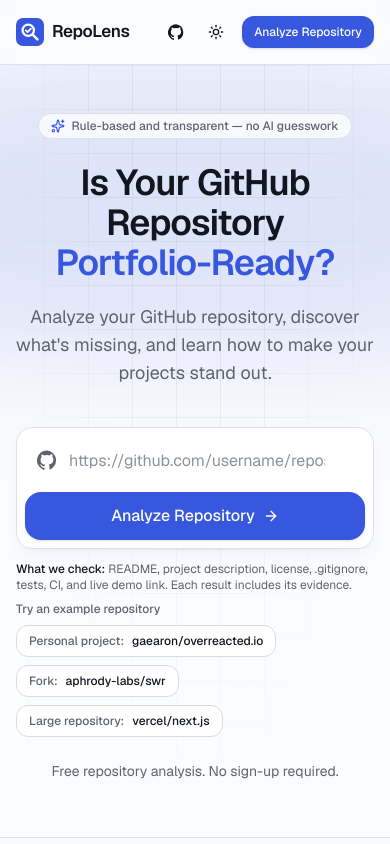
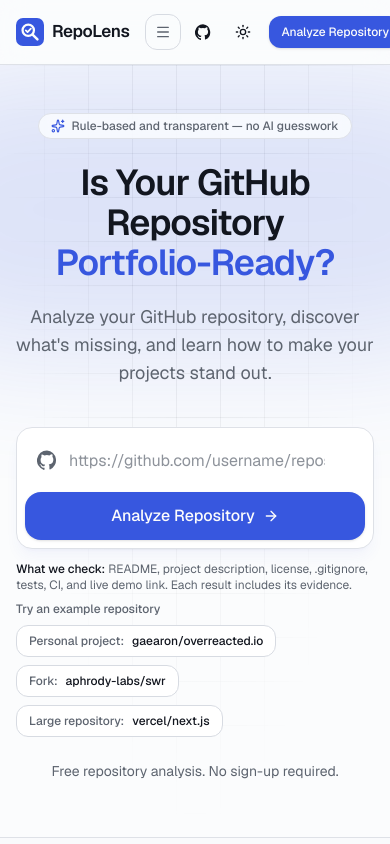
Before and after one commit to mondaylin999-oss/RepoLens, a Next.js app: page / in a window 390 px wide. Shown: the top 844 px of the page. Built offline with nearby package versions, Linux system fonts and the light colour scheme; no server answers.

Commit message:
Add compact mobile navigation

```diff
--- a/components/layout/site-header.tsx
+++ b/components/layout/site-header.tsx
@@ -1,4 +1,5 @@
 import Link from "next/link";
+import { Menu } from "lucide-react";
 import { Logo } from "./logo";
 import { ThemeToggle } from "./theme-toggle";
 import { GitHubIcon } from "./github-icon";
@@ -11,6 +12,21 @@ export function SiteHeader() {
       <div className="mx-auto flex h-16 max-w-6xl items-center justify-between gap-4 px-4 sm:px-6">
         <Logo />
         <nav aria-label="Main" className="flex items-center gap-1 sm:gap-2">
+          <details className="relative sm:hidden">
+            <summary aria-label="Toggle navigation menu" className="grid size-9 cursor-pointer list-none place-items-center rounded-lg border border-input text-muted-foreground hover:bg-muted focus-visible:outline-none focus-visible:ring-2 focus-visible:ring-ring">
+              <Menu aria-hidden="true" className="size-4" />
+            </summary>
+            <div className="absolute right-0 top-full z-50 mt-2 grid w-52 gap-1 rounded-xl border bg-card p-2 shadow-lg">
+              <Link href="/" className="rounded-lg px-3 py-2 text-sm hover:bg-muted">Home</Link>
+              <Link href="/#how-it-works" className="rounded-lg px-3 py-2 text-sm hover:bg-muted">How It Works</Link>
+              <Link href="/analyze" className="rounded-lg px-3 py-2 text-sm hover:bg-muted">Analyze Repository</Link>
+              {PROJECT_REPO_URL && (
+                <a href={PROJECT_REPO_URL} target="_blank" rel="noopener noreferrer" className="rounded-lg px-3 py-2 text-sm hover:bg-muted">
+                  RepoLens on GitHub
+                </a>
+              )}
+            </div>
+          </details>
           <Link href="/" className="hidden rounded-md px-3 py-2 text-sm text-muted-foreground hover:text-foreground sm:block">Home</Link>
           <Link href="/#how-it-works" className="hidden rounded-md px-3 py-2 text-sm text-muted-foreground hover:text-foreground sm:block">How It Works</Link>
           {PROJECT_REPO_URL && (
```
